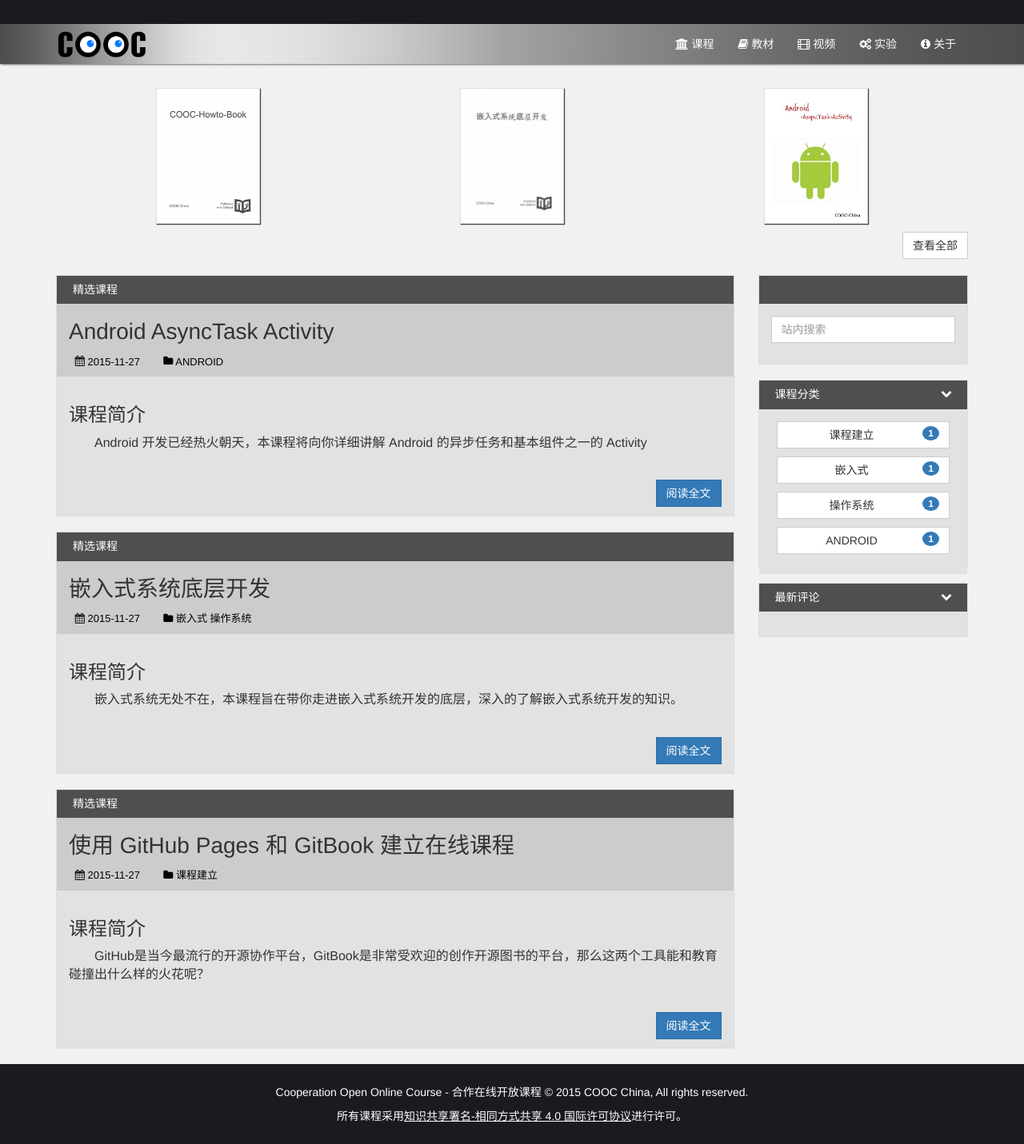
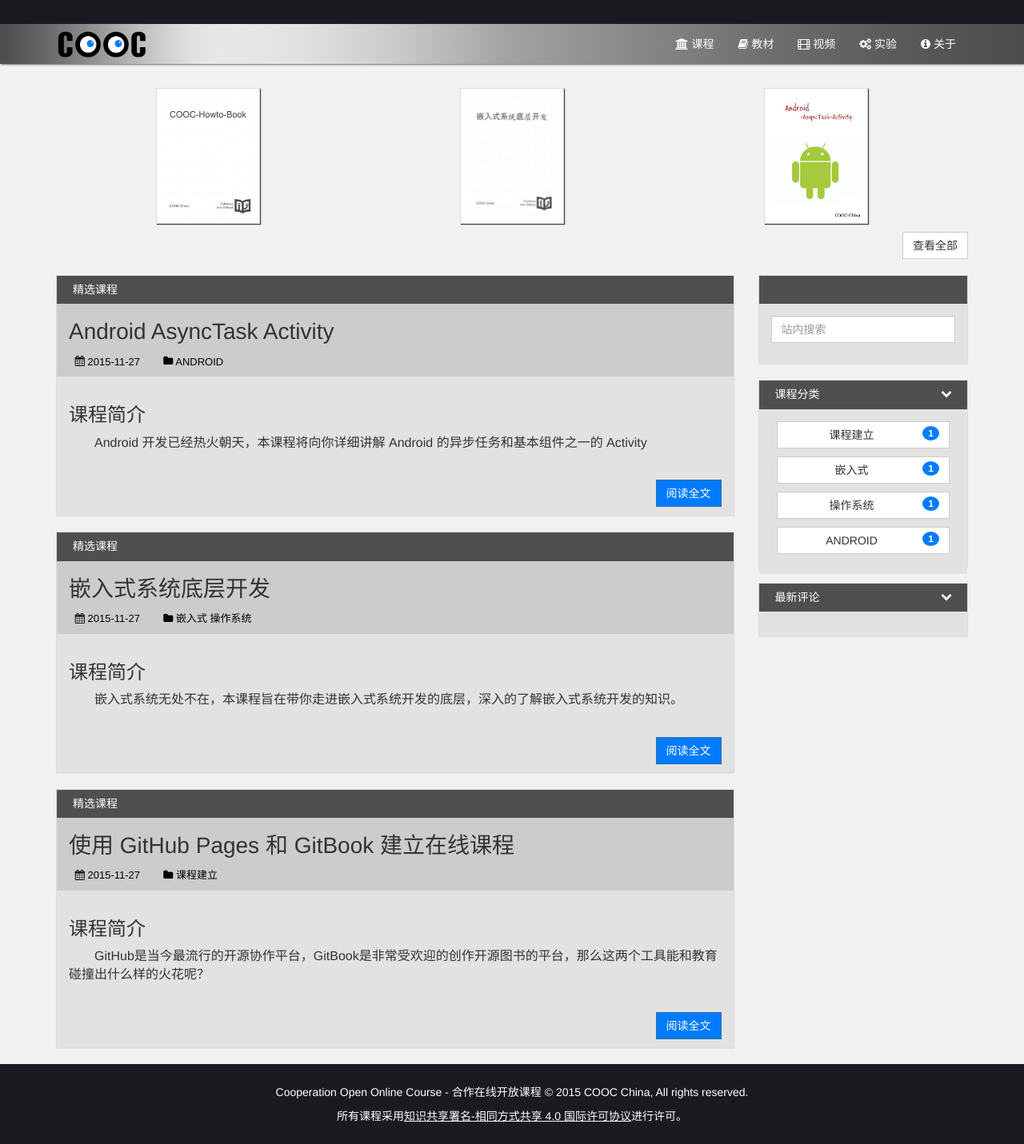
Before and after one commit to COOC-China/cooc-china.github.io, a Jekyll site: the page built from index.md, in a window 1280 px wide. Shown: the whole page at 80% size. Built offline with Jekyll 4.4.1, drawn with Linux system fonts in a browser that asks for light colours; comment, search, counter and statistics services are not loaded.

Commit message:
changed blue to #007bff
Signed-off-by: XieQirong <ngxieqirong@gmail.com>

```diff
--- a/assets/_sass/_articles.scss
+++ b/assets/_sass/_articles.scss
@@ -9,7 +9,7 @@
                     text-decoration: none;
                 }
                 a:hover{
-                    color: #337ab7;
+                    color: #007bff;
                 }
             }
             .post-meta{
--- a/assets/_sass/_sidebar.scss
+++ b/assets/_sass/_sidebar.scss
@@ -45,7 +45,7 @@
                     width: 100%;
                     white-space: normal;
                     .badge {
-                        background-color: #337ab7;
+                        background-color: #007bff;
                         border-radius: 50% !important;
                         float: right;
                     }
--- a/assets/css/main.min.scss
+++ b/assets/css/main.min.scss
@@ -46,7 +46,7 @@
     .panel-body,.panel-footer{
         background-color: #e2e2e2;
         #section{
-            background-color: #337ab7;
+            background-color: #007bff;
             display: inline-block;
             padding: 5px;
             color: #fff;
@@ -54,6 +54,9 @@
     }
     .panel-footer{
         min-height: 54px;
+        .btn{
+            background-color: #007bff;
+        }
     }
 }
 #main{
```
Also changed, not shown: assets/scripts/main.min.js.
